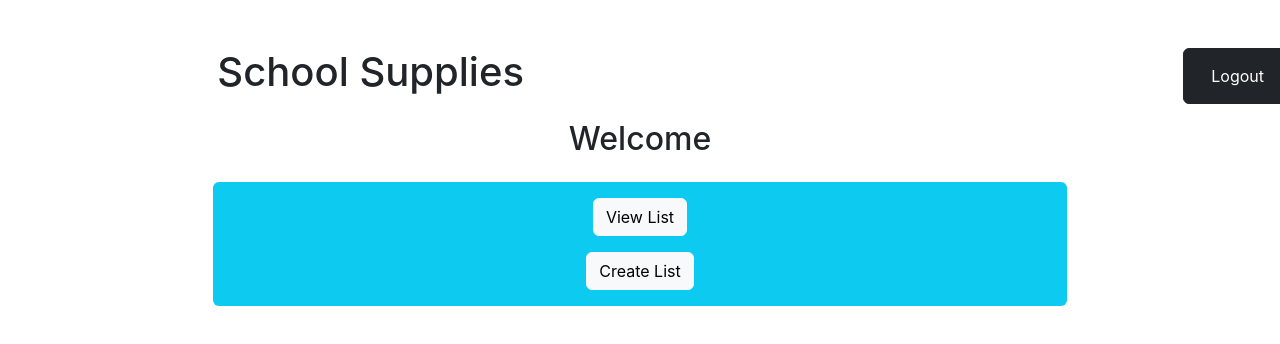
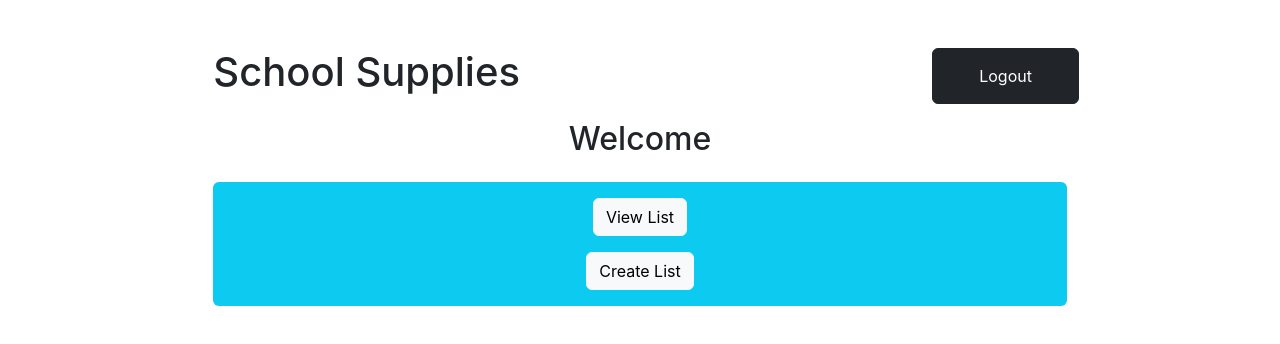
Before and after one commit to louyecats/teacherSuppliesApp, a React (Create React App) app in the folder client/: page /TeacherDashboard in a window 1280 px wide. Shown: the top 344 px of the page. Built offline with nearby package versions, Linux system fonts and the light colour scheme; no server answers.

Commit message:
added user to useEffect dependency Array

```diff
--- a/client/src/components/TeacherDashboard.js
+++ b/client/src/components/TeacherDashboard.js
@@ -10,7 +10,7 @@ const TeacherDashboard = ({ user, setUser, setLogged }) => {
   useEffect(() => {
     axios.get("http://localhost:8000/currentuser", { withCredentials: true })
       .then(res => {
-        console.log("logged user" + JSON.stringify(res.data))
+        //console.log("logged user" + JSON.stringify(res.data))
         //console.log("res.data.level", res.data.level)
         //set logged in user in  state
         setUser(res.data);
@@ -18,14 +18,14 @@ const TeacherDashboard = ({ user, setUser, setLogged }) => {
           console.log("teacher not logged in")
           navigate('/')
         } else {
-          console.log("teacher logged in")
+          //console.log("teacher logged in")
         }
       })
       .catch(err => {
         console.log('currentuser error', err)
         setUser("")
       });
-  }, [])
+  }, [user])
 
   const logoutHandler = (e) => {
     e.preventDefault();
@@ -43,14 +43,14 @@ const TeacherDashboard = ({ user, setUser, setLogged }) => {
   const viewList = (e) => { navigate("/TeacherViewList") }
 
   return (
-    <div className="mx-auto m-5">
+    <div className="mx-auto col-8 m-5">
       <div className="row">
-        <h1 className="col text-start offset-2">School Supplies</h1>
-        <button className="col-1 btn btn-dark" onClick={logoutHandler}>Logout</button>
+        <h1 className="col text-start">School Supplies</h1>
+        <button className="col-2 btn btn-dark" onClick={logoutHandler}>Logout</button>
       </div>
 
       <h2 className="mt-3">Welcome {user.firstName}</h2>
-      <div className="col-8 mx-auto bg-info p-3 m-4 rounded">
+      <div className="col mx-auto bg-info p-3 m-4 rounded">
         <button className="btn btn-light d-flex mx-auto" onClick={viewList}>View List</button>
         <button className="btn btn-light d-flex mx-auto mt-3" onClick={createList} >Create List</button>
       </div>
--- a/client/src/components/TeacherLoginReg.js
+++ b/client/src/components/TeacherLoginReg.js
@@ -36,7 +36,7 @@ const TeacherLoginReg = ({ user, setUser, setLogged }) => {
         navigate("/TeacherDashboard") //navigate to pet dashboard
       })
       .catch(err => {
-        console.log("Reg errors", err.response.data.errors);
+        console.log("Reg errors", err);
         const errorResponse = err.response.data.errors;
         const errorArr = [];
         for (const key of Object.keys(errorResponse)) {
```
Also changed, not shown: 1 other file (tests, documents, lock files or other folders).
